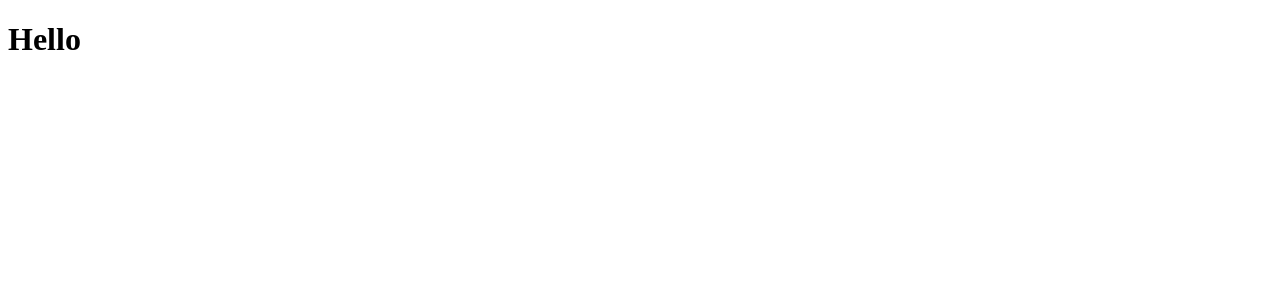
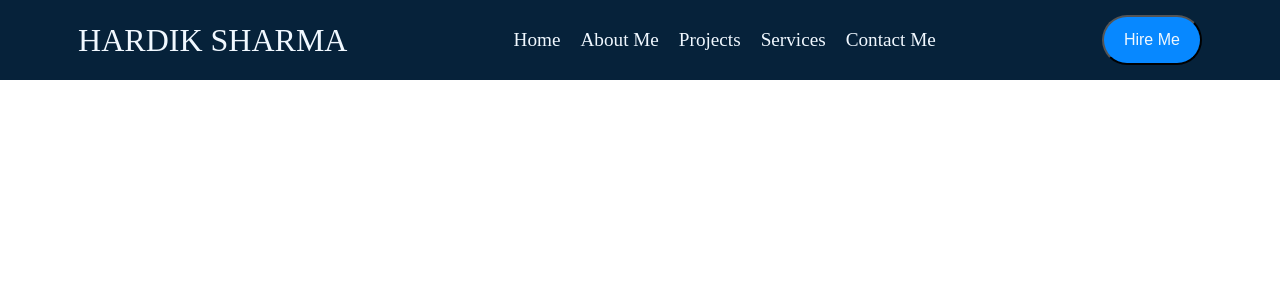
Before and after one commit to Hardikaz/Official_Portfolio, a React (Create React App) app: page / in a window 1280 px wide. Shown: the top 300 px of the page. Built offline with nearby package versions, Linux system fonts and the light colour scheme.

Commit message:
Navbar created

```diff
--- a/src/App.js
+++ b/src/App.js
@@ -1,9 +1,11 @@
+import Navbar from "./components/Navbar/Navbar"
 import './App.css';
+
 
 function App() {
   return (
     <div className="App">
-      <h1>Hello</h1>
+      <Navbar />
     </div>
   );
 }
--- /dev/null
+++ b/src/components/Navbar/Navbar.jsx
@@ -0,0 +1,21 @@
+import React from 'react'
+import './navbar.css'
+const Navbar = () => {
+  return (
+    <>
+        <div className='navbar'>
+        <div className="nav-heading">HARDIK SHARMA</div>
+        <nav className="nav-menu">
+          <a>Home</a>
+          <a>About Me</a>
+          <a>Projects</a>
+          <a>Services</a>
+          <a>Contact Me</a>
+        </nav>
+        <button className="nav-button">Hire Me</button>
+        </div>
+    </>
+  )
+}
+
+export default Navbar
--- /dev/null
+++ b/src/components/Navbar/navbar.css
@@ -0,0 +1,40 @@
+
+:root {
+    --dark-blue: #06223a;
+    --theme-color: #0788ff;
+}
+*{
+    padding: 0;
+    margin: 0;
+}
+
+.navbar{
+    background-color: var(--dark-blue);
+    display: flex;
+    flex-direction: row;
+    color: aliceblue;
+    height: 10vh;
+    align-items: center;
+    justify-content: space-around;
+}
+
+.nav-heading{
+    font-size: 2em;
+}
+.nav-menu a{
+    margin:10px;
+    font-size: 1.2em;
+}
+
+.nav-button{
+    height: 50px;
+    width: 100px;
+    border-radius: 50px;
+    background-color: var(--theme-color);
+    color: aliceblue;
+    font-size: 1em;
+}
+.nav-button:hover{
+    background-color: var(--dark-blue);
+    transition: 0.3s;
+}
```
Also changed, not shown: src/components/Navbar.jsx (deleted).
